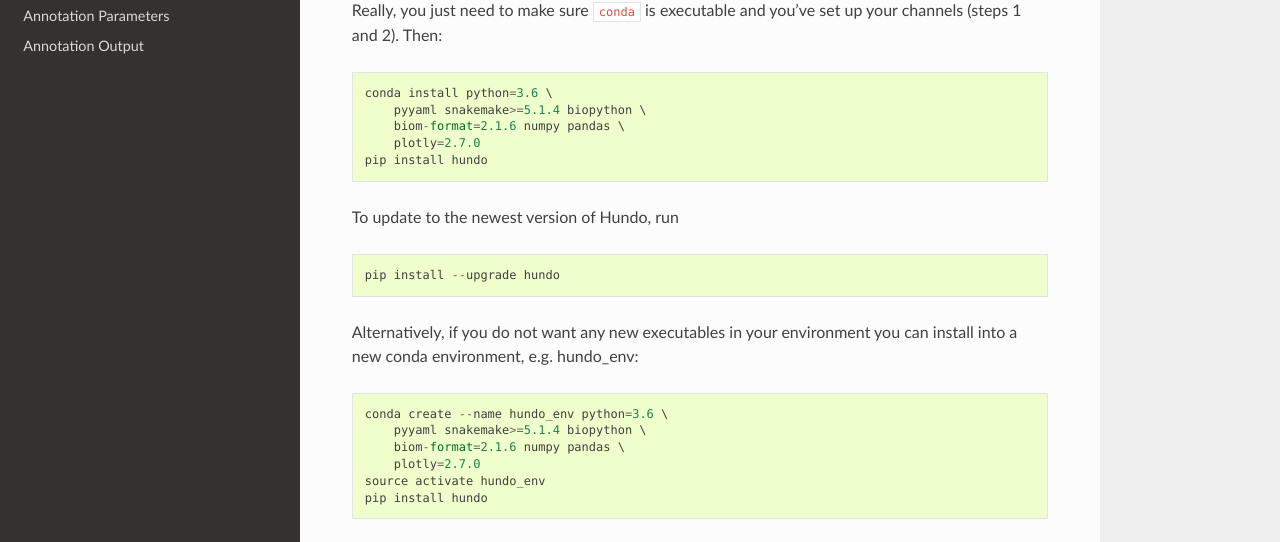
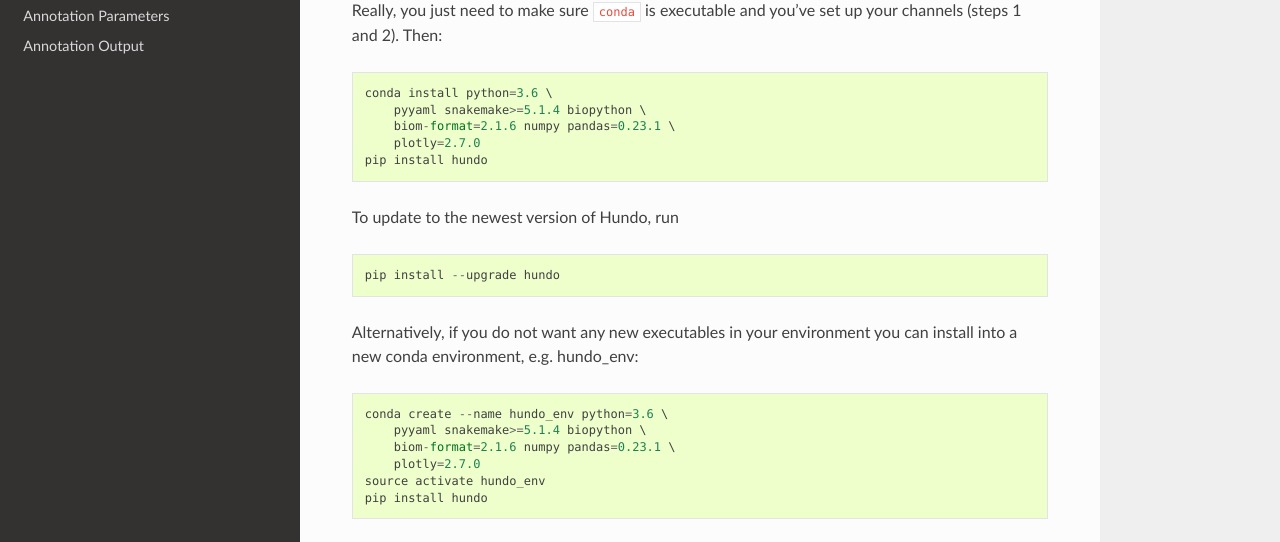
Before and after one commit to pnnl/hundo, a Sphinx documentation site: the page built from docs/install.rst, in a window 1280 px wide and 1105 px high. Shown: the part 282-824 px from the top of the window. Built offline with Sphinx 7.4.7 and the Read the Docs theme 2.0.0, drawn with Linux system fonts in a browser that asks for light colours.

Commit message:
updates pandas version

```diff
--- a/README.rst
+++ b/README.rst
@@ -36,7 +36,7 @@
 
     conda install python=3.6 \
         pyyaml snakemake>=5.1.4 biopython \
-        biom-format=2.1.6 numpy pandas \
+        biom-format=2.1.6 numpy pandas=0.23.1 \
         plotly=2.7.0
     pip install hundo
 
--- a/docs/install.rst
+++ b/docs/install.rst
@@ -13,7 +13,7 @@
 
     conda install python=3.6 \
         pyyaml snakemake>=5.1.4 biopython \
-        biom-format=2.1.6 numpy pandas \
+        biom-format=2.1.6 numpy pandas=0.23.1 \
         plotly=2.7.0
     pip install hundo
 
@@ -28,7 +28,7 @@
 
     conda create --name hundo_env python=3.6 \
         pyyaml snakemake>=5.1.4 biopython \
-        biom-format=2.1.6 numpy pandas \
+        biom-format=2.1.6 numpy pandas=0.23.1 \
         plotly=2.7.0
     source activate hundo_env
     pip install hundo
```
Also changed, not shown: README.md (+1 -1 lines), 1 other file.
